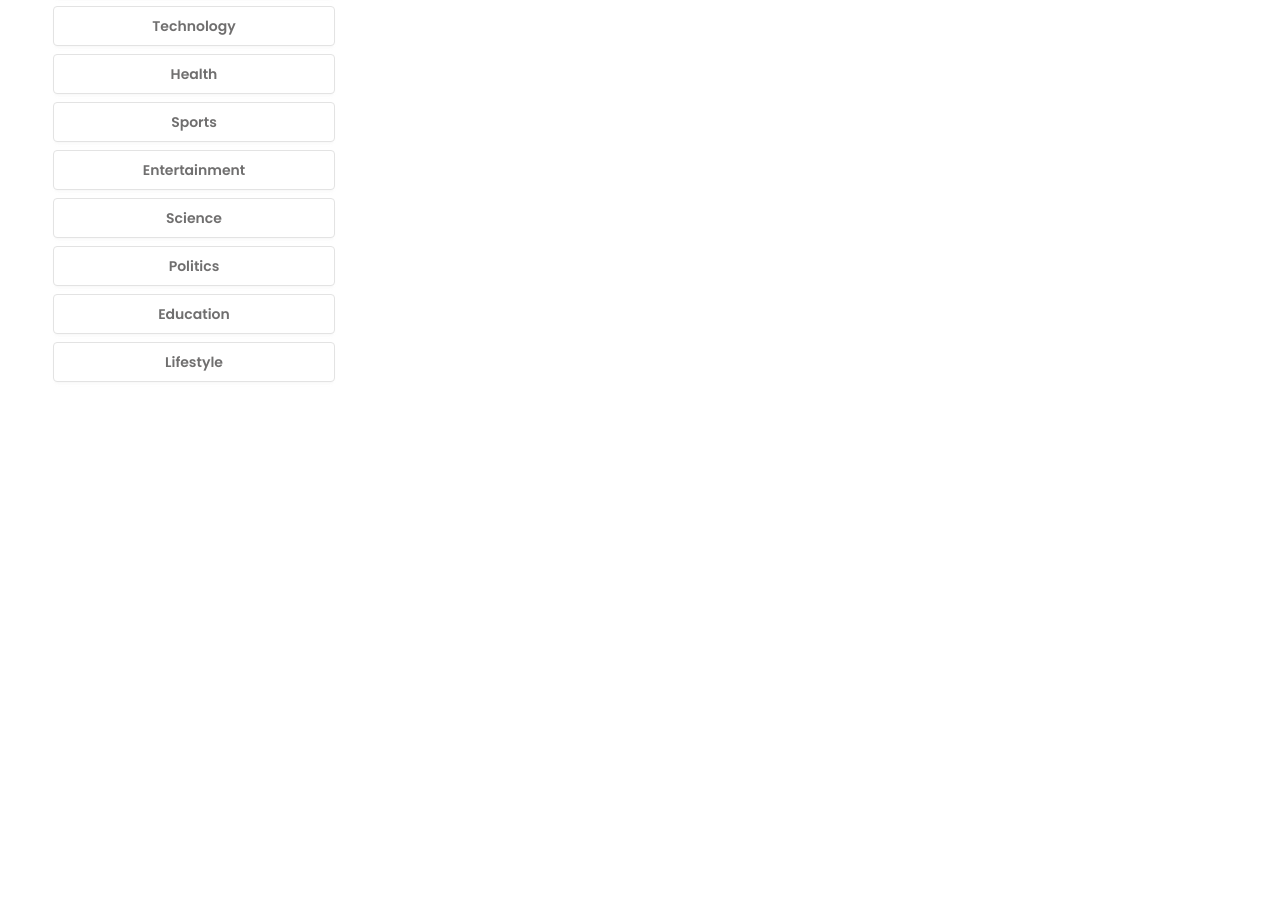
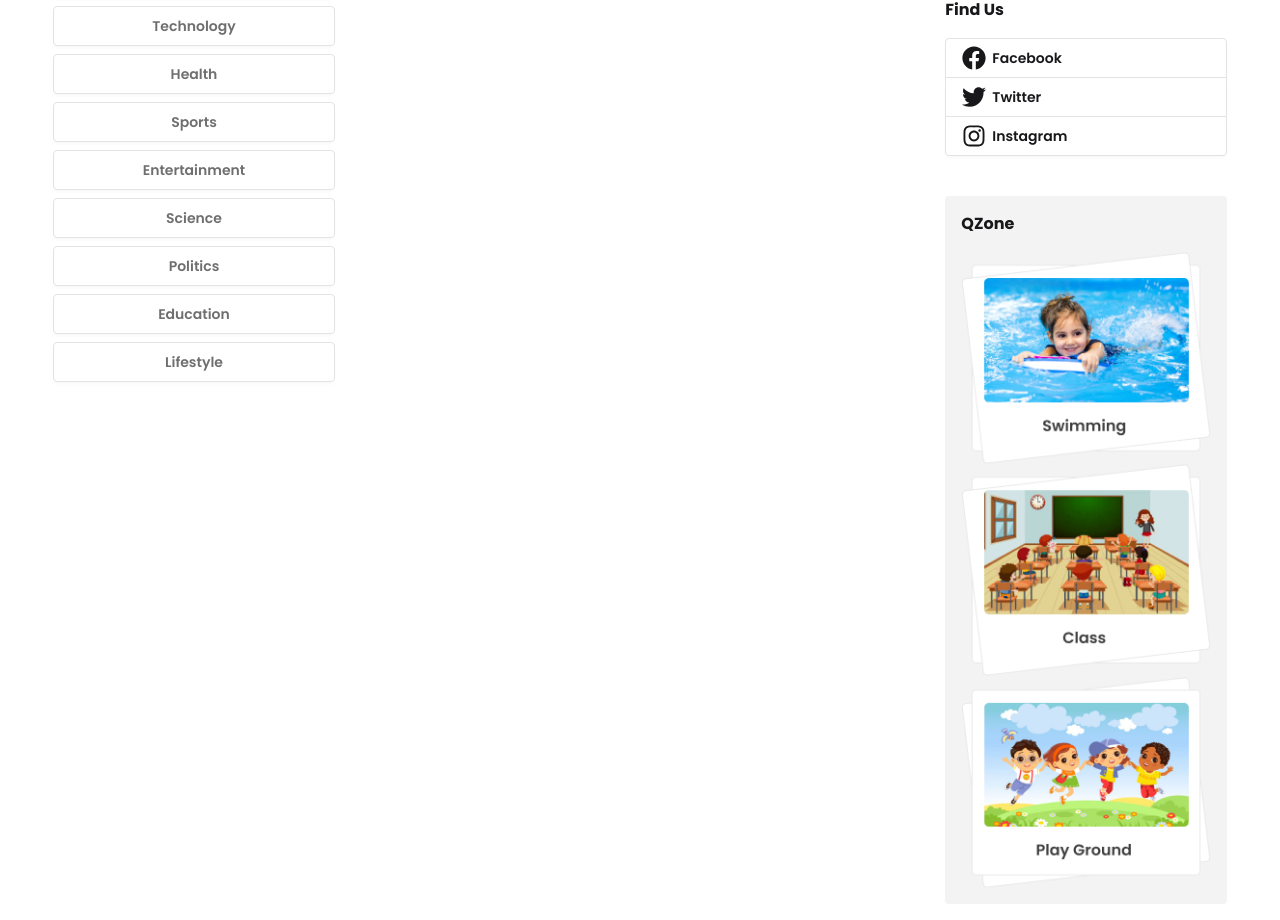
Before and after one commit to mahadyhassanutsho/dragon-news, a React (Vite) app: page / in a window 1280 px wide. Shown: the part 465-1385 px from the top of the page. Before the commit the page ends 863 px from the top, so only its background shows below. Built offline with nearby package versions, Linux system fonts and the light colour scheme.

Commit message:
completed the right aside

```diff
--- /dev/null
+++ b/src/components/home-layout/FindUs.jsx
@@ -0,0 +1,22 @@
+import { FaFacebook, FaTwitter, FaInstagram } from "react-icons/fa";
+
+export default function FindUs() {
+  return (
+    <div>
+      <h2 className="font-bold">Find Us</h2>
+      <div className="mt-4">
+        <div className="w-full join join-vertical">
+          <button className="btn bg-base-100 join-item justify-start">
+            <FaFacebook size={24} /> Facebook
+          </button>
+          <button className="btn bg-base-100 join-item justify-start">
+            <FaTwitter size={24} /> Twitter
+          </button>
+          <button className="btn bg-base-100 join-item justify-start">
+            <FaInstagram size={24} /> Instagram
+          </button>
+        </div>
+      </div>
+    </div>
+  );
+}
--- /dev/null
+++ b/src/components/home-layout/QZone.jsx
@@ -0,0 +1,16 @@
+import swimmingImage from "../../assets/swimming.png";
+import classImage from "../../assets/class.png";
+import playgroundImage from "../../assets/playground.png";
+
+export default function QZone() {
+  return (
+    <div className="bg-base-200 p-4 rounded">
+      <h2 className="font-bold">QZone</h2>
+      <div className="mt-4">
+        <img src={swimmingImage} alt="" />
+        <img src={classImage} alt="" />
+        <img src={playgroundImage} alt="" />
+      </div>
+    </div>
+  );
+}
--- a/src/components/home-layout/RightAside.jsx
+++ b/src/components/home-layout/RightAside.jsx
@@ -1,9 +1,13 @@
+import FindUs from "./FindUs";
 import SocialLogin from "./SocialLogin";
+import QZone from "./QZone";
 
 export default function RightAside() {
   return (
-    <div>
+    <div className="space-y-10">
       <SocialLogin />
+      <FindUs />
+      <QZone />
     </div>
   );
 }
```
